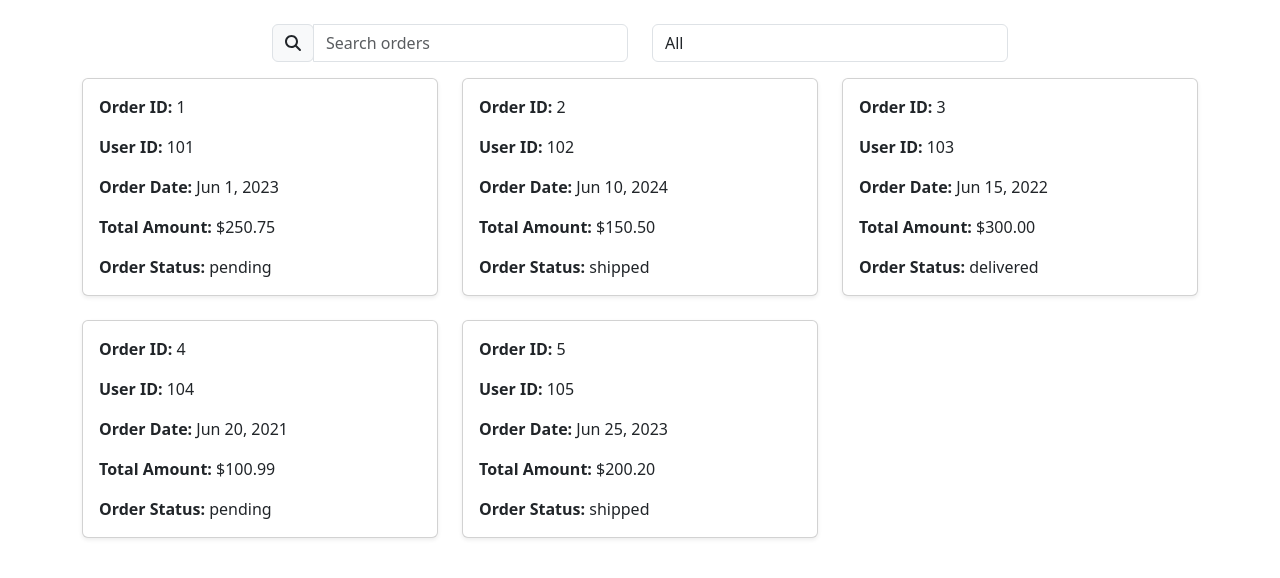
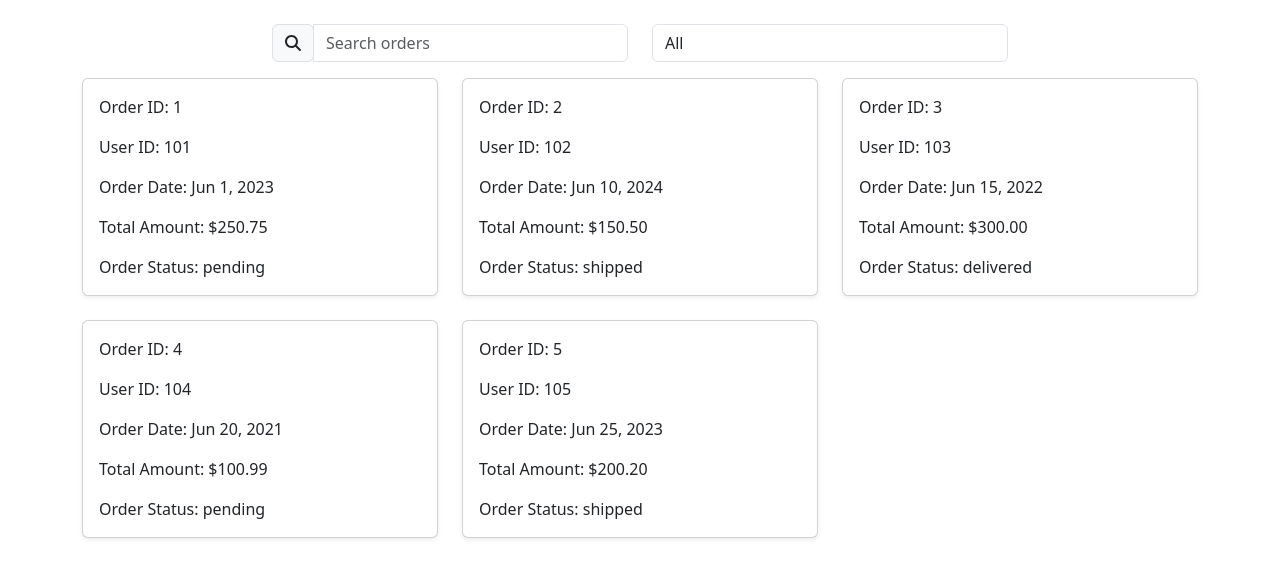
Before and after one commit to MGTheTrain/e-commerce-service, an Angular app in the folder frontend/e-commerce-service/: page /orders in a window 1280 px wide. Shown: the top 578 px of the page. Built offline with nearby package versions, Linux system fonts and the light colour scheme.

Commit message:
remove strong element

```diff
--- a/frontend/e-commerce-service/src/app/components/order-management/order-item/order-item.component.html
+++ b/frontend/e-commerce-service/src/app/components/order-management/order-item/order-item.component.html
@@ -2,7 +2,7 @@
     <div class="card-body card-hover">
         <img [src]="product.imageUrl" class="card-img-top fixed-size-img" alt="Product Image">
         <p class="card-text">Product Name: {{ product.name }} </p>
-        <p class="card-text"><strong>Quantity:</strong> {{ orderItem.quantity }}</p>
-        <p class="card-text"><strong>Price:</strong> {{ orderItem.price }}</p>
+        <p class="card-text">Quantity: {{ orderItem.quantity }}</p>
+        <p class="card-text">Price: {{ orderItem.price }}</p>
     </div>
 </div>
--- a/frontend/e-commerce-service/src/app/components/order-management/order-list/order-list.component.html
+++ b/frontend/e-commerce-service/src/app/components/order-management/order-list/order-list.component.html
@@ -25,11 +25,11 @@
     <div class="col-md-4" *ngFor="let order of filteredOrders()" (click)="handleOrderClick(order)">
       <div class="card mb-4 shadow-sm card-hover">
         <div class="card-body">
-          <p class="card-text"><strong>Order ID:</strong> {{ order.orderID }}</p>
-          <p class="card-text"><strong>User ID:</strong> {{ order.userID }}</p>
-          <p class="card-text"><strong>Order Date:</strong> {{ order.orderDate | date }}</p>
-          <p class="card-text"><strong>Total Amount:</strong> ${{ order.totalAmount?.toFixed(2) }}</p>
-          <p class="card-text"><strong>Order Status:</strong> {{ order.orderStatus }}</p>
+          <p class="card-text">Order ID: {{ order.orderID }}</p>
+          <p class="card-text">User ID: {{ order.userID }}</p>
+          <p class="card-text">Order Date: {{ order.orderDate | date }}</p>
+          <p class="card-text">Total Amount: ${{ order.totalAmount?.toFixed(2) }}</p>
+          <p class="card-text">Order Status: {{ order.orderStatus }}</p>
         </div>
       </div>
     </div>
--- a/frontend/e-commerce-service/src/app/components/review-management/review-list/review-list.component.html
+++ b/frontend/e-commerce-service/src/app/components/review-management/review-list/review-list.component.html
@@ -16,12 +16,12 @@
       <div class="col-md-4" *ngFor="let review of filteredReviews()" (click)="handleReviewClick(review)">
         <div class="card mb-4 shadow-sm card-hover">
           <div class="card-body">
-            <p class="card-text"><strong>Review ID:</strong> {{ review.reviewID }}</p>
-            <p class="card-text"><strong>Product ID:</strong> {{ review.productID }}</p>
-            <p class="card-text"><strong>User ID:</strong> {{ review.userID }}</p>
-            <p class="card-text"><strong>Rating:</strong> {{ review.rating }}</p>
-            <p class="card-text"><strong>Comment:</strong> {{ review.comment }}</p>
-            <p class="card-text"><strong>Review Date:</strong> {{ review.reviewDate | date }}</p>
+            <p class="card-text">Review ID: {{ review.reviewID }}</p>
+            <p class="card-text">Product ID: {{ review.productID }}</p>
+            <p class="card-text">User ID: {{ review.userID }}</p>
+            <p class="card-text">Rating: {{ review.rating }}</p>
+            <p class="card-text">Comment: {{ review.comment }}</p>
+            <p class="card-text">Review Date: {{ review.reviewDate | date }}</p>
           </div>
         </div>
       </div>
--- a/frontend/e-commerce-service/src/app/components/user-management/user-list/user-list.component.html
+++ b/frontend/e-commerce-service/src/app/components/user-management/user-list/user-list.component.html
@@ -17,8 +17,8 @@
         <div class="card mb-4 shadow-sm card-hover">
           <div class="card-body">
             <h5 class="card-title">{{ user.userName }}</h5>
-            <p class="card-text"><strong>Email:</strong> {{ user.email }}</p>
-            <p class="card-text"><strong>Role:</strong> {{ user.role }}</p>
+            <p class="card-text">Email: {{ user.email }}</p>
+            <p class="card-text">Role: {{ user.role }}</p>
           </div>
         </div>
       </div>
```
